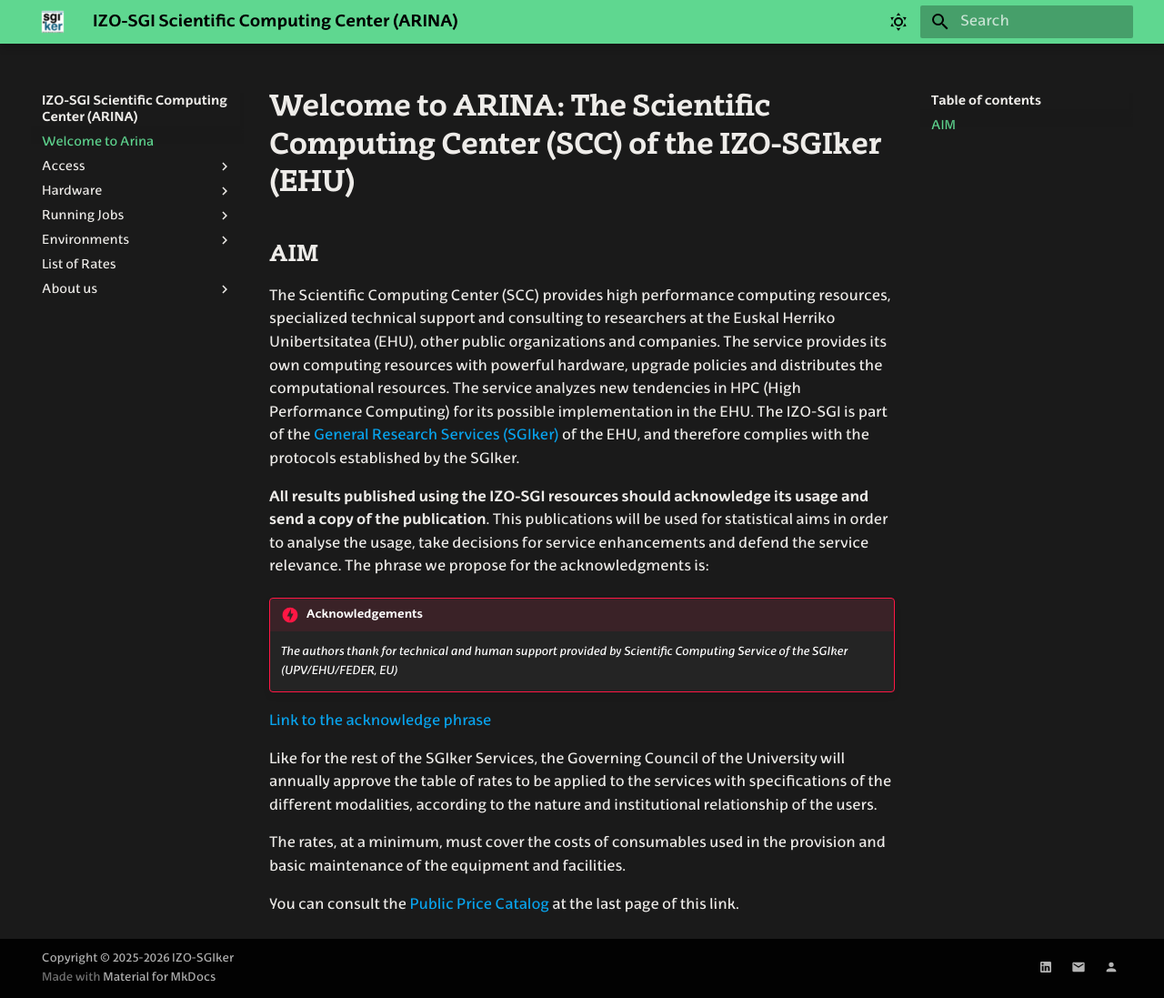
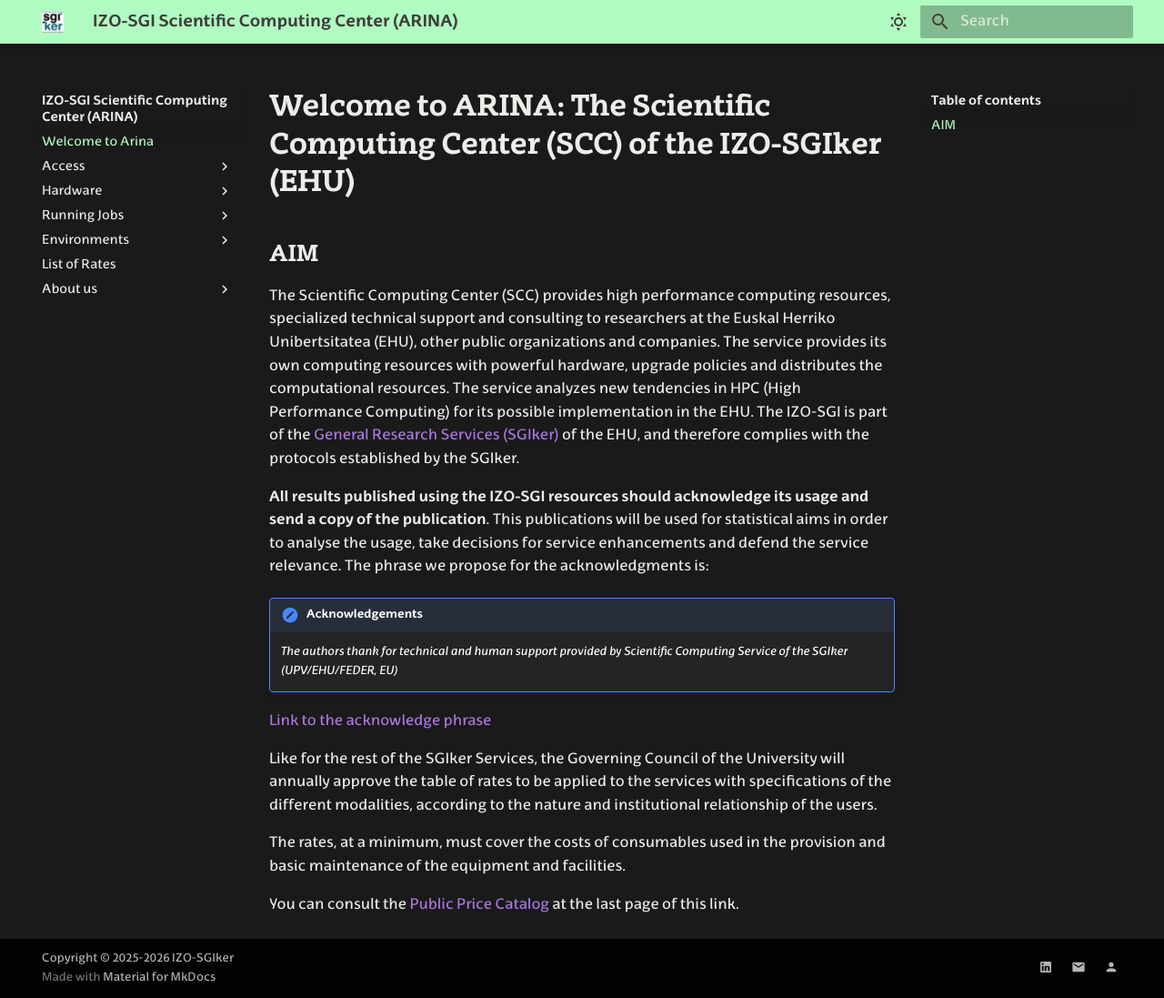
Before and after one commit to izosgi/izosgi-mkdocs, an MkDocs documentation site: the page built from docs/index.md, in a window 1280 px wide and 1097 px high. Shown: the whole window at 91% size. Built offline with MkDocs 1.6.1 and Material for MkDocs 9.7.7, drawn with Linux system fonts in a browser that asks for light colours; some web fonts are replaced.

Commit message:
Coloring Admonitions according to EHU colour palette

```diff
--- a/docs/assets/stylesheets/ehucolors.css
+++ b/docs/assets/stylesheets/ehucolors.css
@@ -12,12 +12,12 @@
 
     /* Contenido */
     --md-typeset-color:             #EEECE9;
-    --md-typeset-a-color:           #5FD790;
+    --md-typeset-a-color:           #B0FBC1;
     --md-typeset-del-color:         #FF8D78;
 
     /* Cabecera */
-    --md-primary-fg-color:          #5FD790;
-    --md-primary-bg-color:          #000000;
+    --md-primary-fg-color:          #B0FBC1;
+    --md-primary-bg-color:          #413e3a;
 
     /* Footer */
     --md-footer-fg-color:           #5FD790;
@@ -42,9 +42,9 @@
 
     /* Acentos */
     --md-accent-fg-color:              #5FD790;
-    --md-accent-fg-color--transparent: rgba(95,215,144,.15);
-    --md-accent-bg-color:              #5FD790;
-    --md-accent-bg-color--light:       rgba(95,215,144,.08);
+    /* --md-accent-fg-color--transparent: rgba(95,215,144,.15); */
+    /* --md-accent-bg-color:              #B0FBC1; */
+    /* --md-accent-bg-color--light:       #b0fbc163; */
 }
 
 /* =========================================================
@@ -59,18 +59,19 @@
     --md-default-fg-color--lighter: #777777;
 
     --md-typeset-color:             #222222;
-    --md-typeset-a-color:           #08A4EE;
+    --md-typeset-a-color:           #5FD790;
 
     --md-primary-fg-color:          #5FD790;
     --md-primary-fg-color--light:   #B0FBC1;
     --md-primary-fg-color--dark:    #3DB96E;
+    --md-primary-bg-color:          #fffdfa;
 
-    --md-accent-fg-color:           #08A4EE;
+    --md-accent-fg-color:           #B0FBC1;
 }
 
 /* Enlaces */
 .md-typeset a {
-    color: #08A4EE; /* Behe Lainoa */
+    color:  #ac77e2; /* Behe Lainoa */
 }
 
 .md-typeset a:hover {
@@ -100,12 +101,17 @@
 }
 
 /* TODO: MODIFICAR ADMONITION COLOURS ACCORDING TO: */
+
+.md-typeset .info {
+    --md-admonition-color: #068EE4; /* Zerua */
+}
+
 .md-typeset .note {
-    --md-admonition-color: #08A4EE; /* Behe Lainoa */
+    --md-admonition-color: #ac77e2; /* Behe Lainoa */
 }
 
 .md-typeset .tip {
-    --md-admonition-color: #5FD790; /* Uniberdea */
+    --md-admonition-color: #5FD790; /* Uniberdea */   /* #B0FBC1 Berde Leuna */
 }
 
 .md-typeset .warning {
--- a/mkdocs.yml
+++ b/mkdocs.yml
@@ -60,6 +60,7 @@
 extra_css:
   #- css/overrides.css
   #- assets/stylesheets/extra.css
+  - assets/stylesheets/admonitions.css
   - assets/stylesheets/ehucolors.css
   - assets/stylesheets/fonts.css
 
```
Also changed, not shown: docs/index.md (+1 -1 lines).
